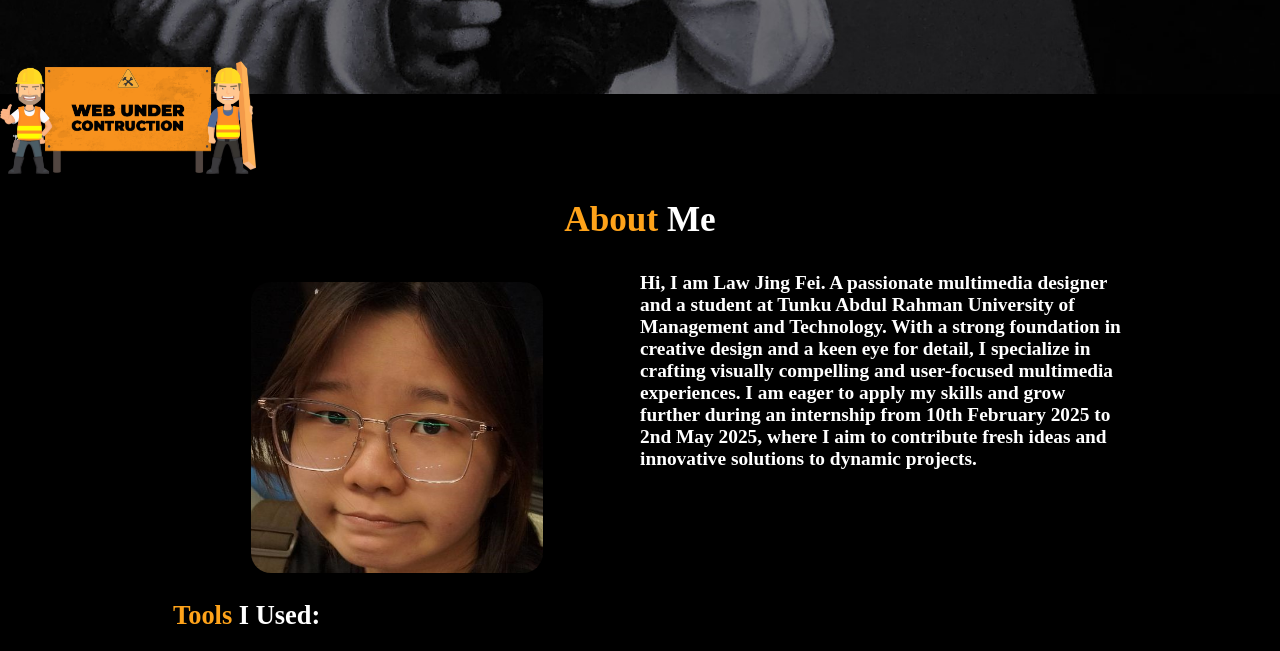
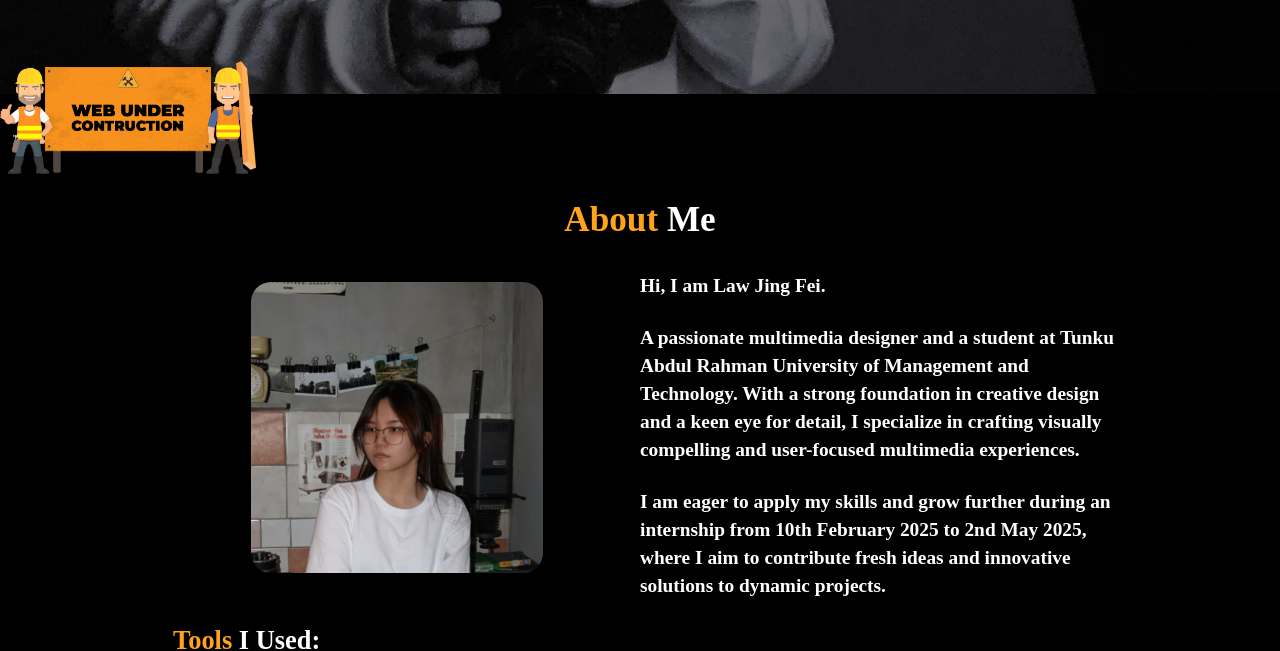
Before and after one commit to lawjingfei/lawjingfei.github.io, a plain HTML site: page index.html in a window 1280 px wide. Shown: the part 626-1277 px from the top of the page. Drawn offline with nearby package versions, Linux system fonts and the light colour scheme; some packages are replaced by stand-ins of ours; animation ran at ten frames a second; a script that the page names is missing; a web font is replaced by a local one.

Commit message:
changed image and fixed minor bugs

```diff
--- a/index.html
+++ b/index.html
@@ -78,21 +78,27 @@
 
         <div class="about-container">
             <div class="about-banner">
-                <img src="./images/ljf-about1.jpeg" loading="lazy" alt="Law Jing Fei" class="img-cover">
+                <img src="./images/ljf-about.png" loading="lazy" alt="Law Jing Fei" class="img-cover">
             </div>
 
             <div class="about-content">
                 <h2 class="content-text">
-                    Hi, I am Law Jing Fei. A passionate multimedia designer and a student at
+                    Hi, I am Law Jing Fei.
+                </h2>
+                <h2 class="content-text">
+                    A passionate multimedia designer and a student at
                     Tunku Abdul Rahman University of Management and Technology.
                     With a strong foundation in creative design and a keen eye for detail,
                     I specialize in crafting visually compelling and
                     user-focused multimedia experiences.
+                </h2>
+                <h2 class="content-text">
                     I am eager to apply my skills and grow further during an internship from
                     10th February 2025 to 2nd May 2025,
                     where I aim to contribute fresh ideas and
                     innovative solutions to dynamic projects.
                 </h2>
+            </h2>
             </div>
         </div>
 
--- a/style.css
+++ b/style.css
@@ -621,6 +621,7 @@ hr {
     font-size: 2.2rem;
     margin-top: 3%;
     margin-bottom: 5%;
+    line-height: 28px;
 }
 
 .headingTools {
@@ -665,6 +666,10 @@ hr {
 
 .slider:hover .item {
     animation-play-state: paused !important;
+    filter: grayscale(1);
+}
+
+.slider .item:hover {
     filter: grayscale(0);
 }
 
```
Also changed, not shown: images/ljf-about.png (added), images/ljf-about1.jpeg (deleted), test.txt (deleted).
